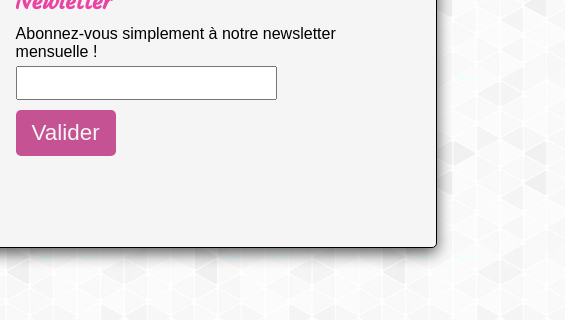
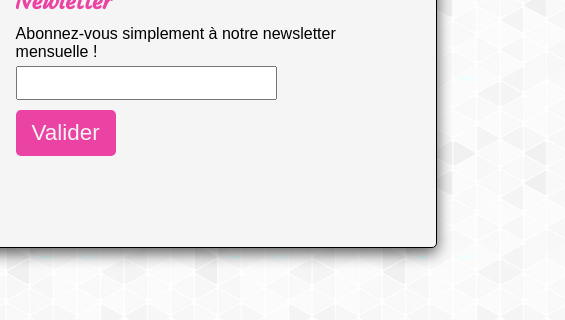
Before and after one commit to zoedms/evaluation_front, a plain HTML site: page index.html in a window 1280 px wide. In both pictures the pointer is over the button "Valider". Shown: the part 1262-1582 px from the top of the page, 715-1280 px from the left. Drawn offline with Linux system fonts and the light colour scheme.

Commit message:
changement css

```diff
--- a/style.css
+++ b/style.css
@@ -118,6 +118,10 @@
     padding: 5px;
     border: none;
     margin-bottom: 10px;
+  }
+
+  .btn:hover {
+      background-color: #eb43a3;
   }
 
   footer {
```
